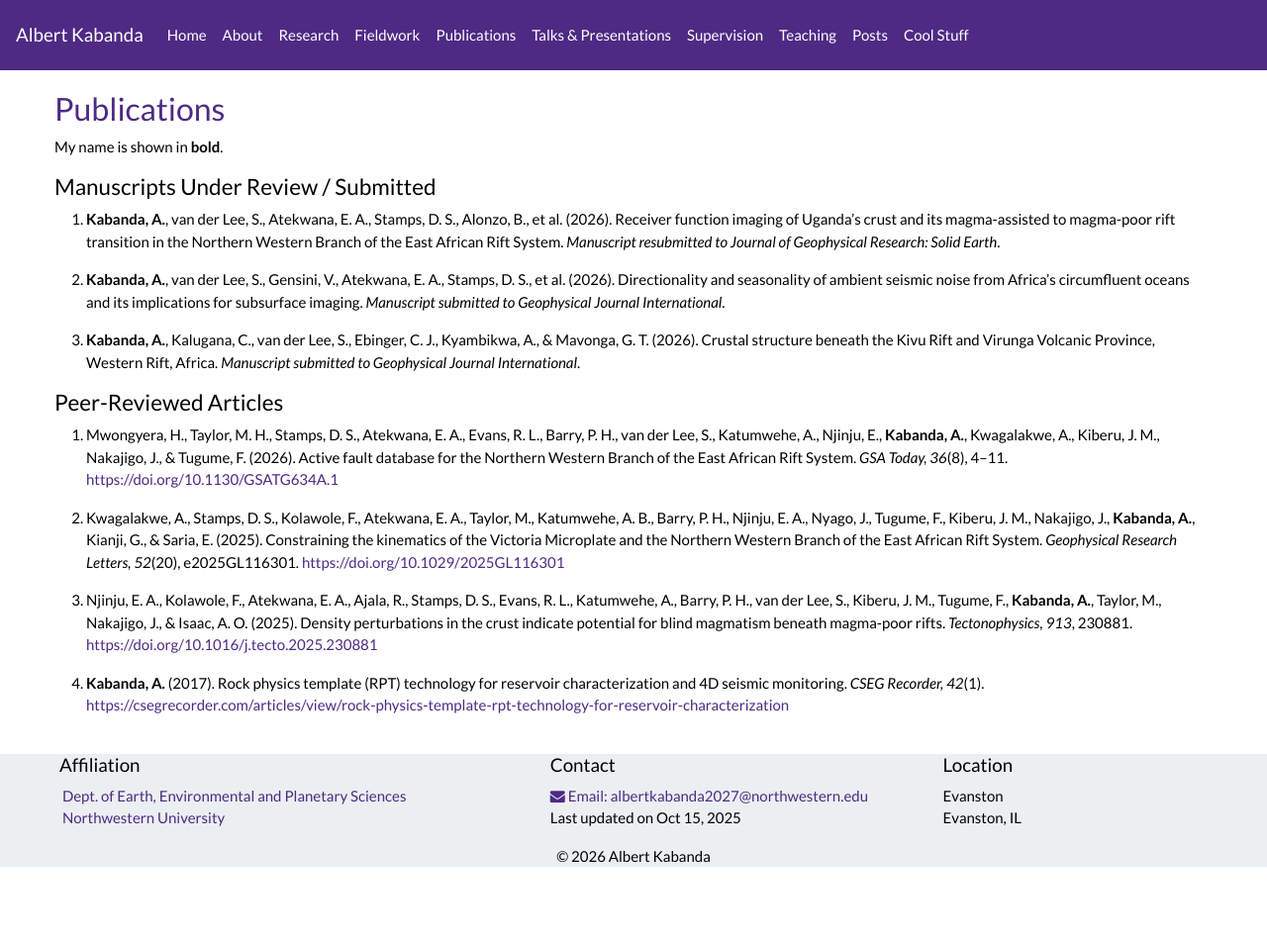
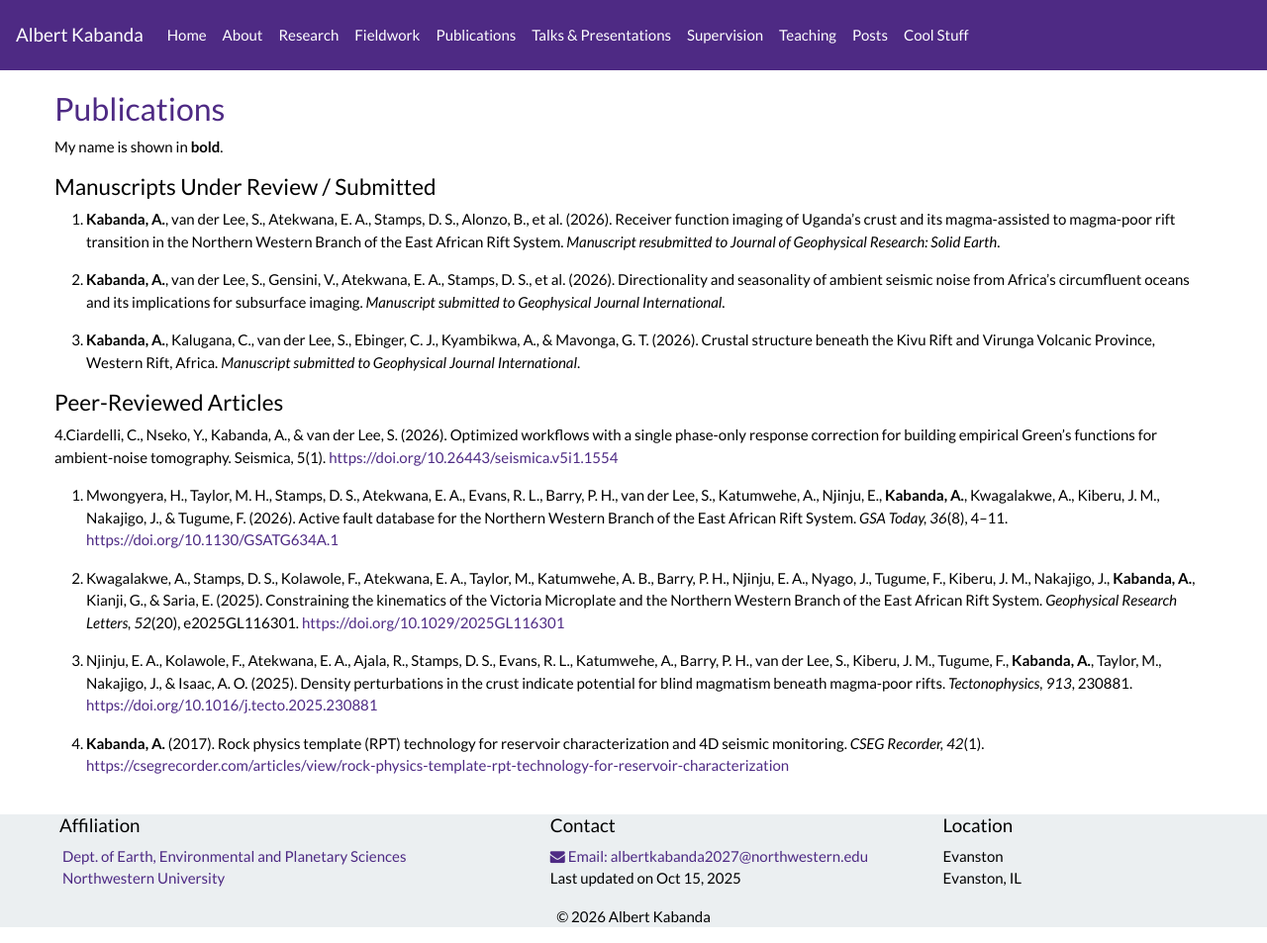
Before and after one commit to albertkabanda/albertkabanda.github.io, a Jekyll site: the page built from _pages/publications.md, in a window 1280 px wide and 953 px high. Shown: the whole window at 99% size. Built offline with Jekyll 4.4.1, drawn with Linux system fonts in a browser that asks for light colours; nearby versions of some CDN libraries; a style sheet for code colours, icons or effects is not loaded.

Commit message:
Update publications.md

```diff
--- a/_pages/publications.md
+++ b/_pages/publications.md
@@ -19,10 +19,12 @@ My name is shown in **bold**.
 
 #### Peer-Reviewed Articles
 
-4. Mwongyera, H., Taylor, M. H., Stamps, D. S., Atekwana, E. A., Evans, R. L., Barry, P. H., van der Lee, S., Katumwehe, A., Njinju, E., **Kabanda, A.**, Kwagalakwe, A., Kiberu, J. M., Nakajigo, J., & Tugume, F. (2026). Active fault database for the Northern Western Branch of the East African Rift System. *GSA Today, 36*(8), 4–11. [https://doi.org/10.1130/GSATG634A.1](https://doi.org/10.1130/GSATG634A.1)
+4.Ciardelli, C., Nseko, Y., Kabanda, A., & van der Lee, S. (2026). Optimized workflows with a single phase-only response correction for building empirical Green’s functions for ambient-noise tomography. Seismica, 5(1). [https://doi.org/10.26443/seismica.v5i1.1554](https://doi.org/10.26443/seismica.v5i1.1554)
 
-5. Kwagalakwe, A., Stamps, D. S., Kolawole, F., Atekwana, E. A., Taylor, M., Katumwehe, A. B., Barry, P. H., Njinju, E. A., Nyago, J., Tugume, F., Kiberu, J. M., Nakajigo, J., **Kabanda, A.**, Kianji, G., & Saria, E. (2025). Constraining the kinematics of the Victoria Microplate and the Northern Western Branch of the East African Rift System. *Geophysical Research Letters, 52*(20), e2025GL116301. [https://doi.org/10.1029/2025GL116301](https://doi.org/10.1029/2025GL116301)
+5. Mwongyera, H., Taylor, M. H., Stamps, D. S., Atekwana, E. A., Evans, R. L., Barry, P. H., van der Lee, S., Katumwehe, A., Njinju, E., **Kabanda, A.**, Kwagalakwe, A., Kiberu, J. M., Nakajigo, J., & Tugume, F. (2026). Active fault database for the Northern Western Branch of the East African Rift System. *GSA Today, 36*(8), 4–11. [https://doi.org/10.1130/GSATG634A.1](https://doi.org/10.1130/GSATG634A.1)
 
-6. Njinju, E. A., Kolawole, F., Atekwana, E. A., Ajala, R., Stamps, D. S., Evans, R. L., Katumwehe, A., Barry, P. H., van der Lee, S., Kiberu, J. M., Tugume, F., **Kabanda, A.**, Taylor, M., Nakajigo, J., & Isaac, A. O. (2025). Density perturbations in the crust indicate potential for blind magmatism beneath magma-poor rifts. *Tectonophysics, 913*, 230881. [https://doi.org/10.1016/j.tecto.2025.230881](https://doi.org/10.1016/j.tecto.2025.230881)
+6. Kwagalakwe, A., Stamps, D. S., Kolawole, F., Atekwana, E. A., Taylor, M., Katumwehe, A. B., Barry, P. H., Njinju, E. A., Nyago, J., Tugume, F., Kiberu, J. M., Nakajigo, J., **Kabanda, A.**, Kianji, G., & Saria, E. (2025). Constraining the kinematics of the Victoria Microplate and the Northern Western Branch of the East African Rift System. *Geophysical Research Letters, 52*(20), e2025GL116301. [https://doi.org/10.1029/2025GL116301](https://doi.org/10.1029/2025GL116301)
 
-7. **Kabanda, A.** (2017). Rock physics template (RPT) technology for reservoir characterization and 4D seismic monitoring. *CSEG Recorder, 42*(1). [https://csegrecorder.com/articles/view/rock-physics-template-rpt-technology-for-reservoir-characterization](https://csegrecorder.com/articles/view/rock-physics-template-rpt-technology-for-reservoir-characterization)
+7. Njinju, E. A., Kolawole, F., Atekwana, E. A., Ajala, R., Stamps, D. S., Evans, R. L., Katumwehe, A., Barry, P. H., van der Lee, S., Kiberu, J. M., Tugume, F., **Kabanda, A.**, Taylor, M., Nakajigo, J., & Isaac, A. O. (2025). Density perturbations in the crust indicate potential for blind magmatism beneath magma-poor rifts. *Tectonophysics, 913*, 230881. [https://doi.org/10.1016/j.tecto.2025.230881](https://doi.org/10.1016/j.tecto.2025.230881)
+
+8. **Kabanda, A.** (2017). Rock physics template (RPT) technology for reservoir characterization and 4D seismic monitoring. *CSEG Recorder, 42*(1). [https://csegrecorder.com/articles/view/rock-physics-template-rpt-technology-for-reservoir-characterization](https://csegrecorder.com/articles/view/rock-physics-template-rpt-technology-for-reservoir-characterization)
```
